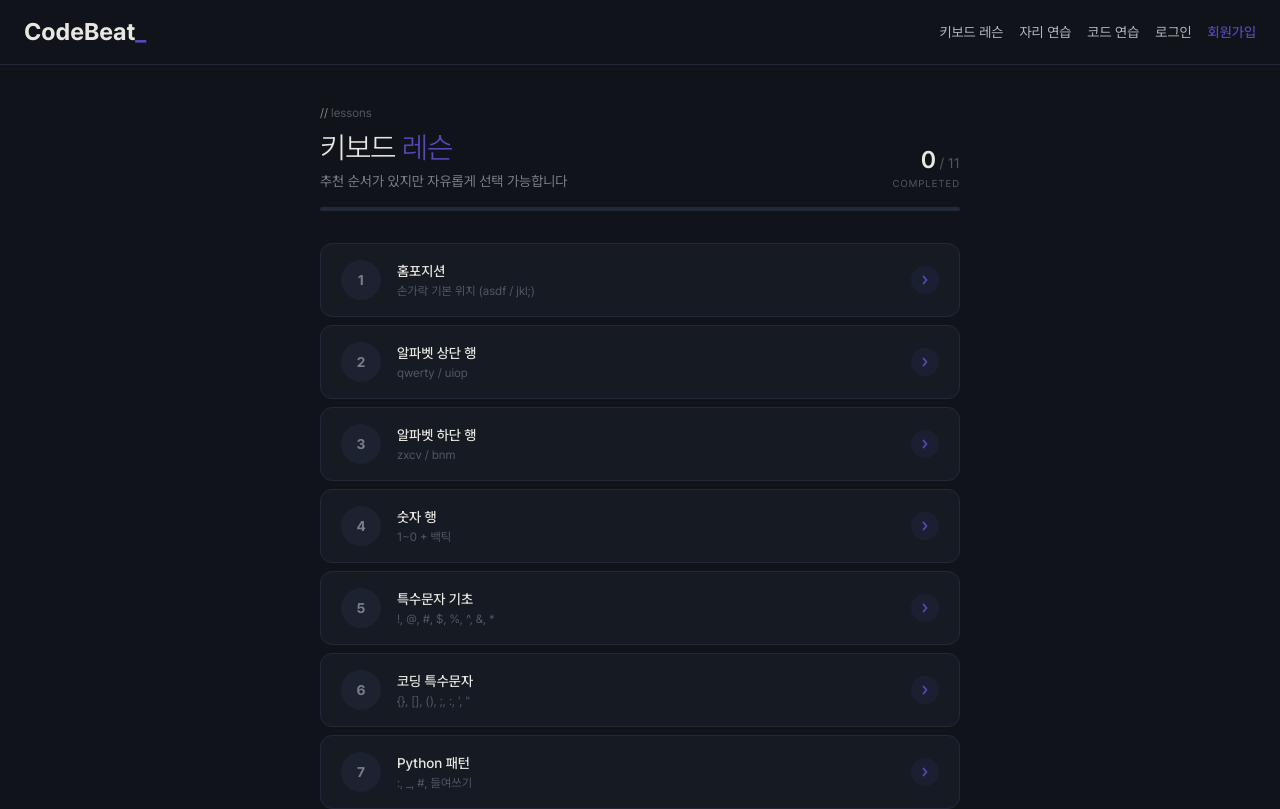
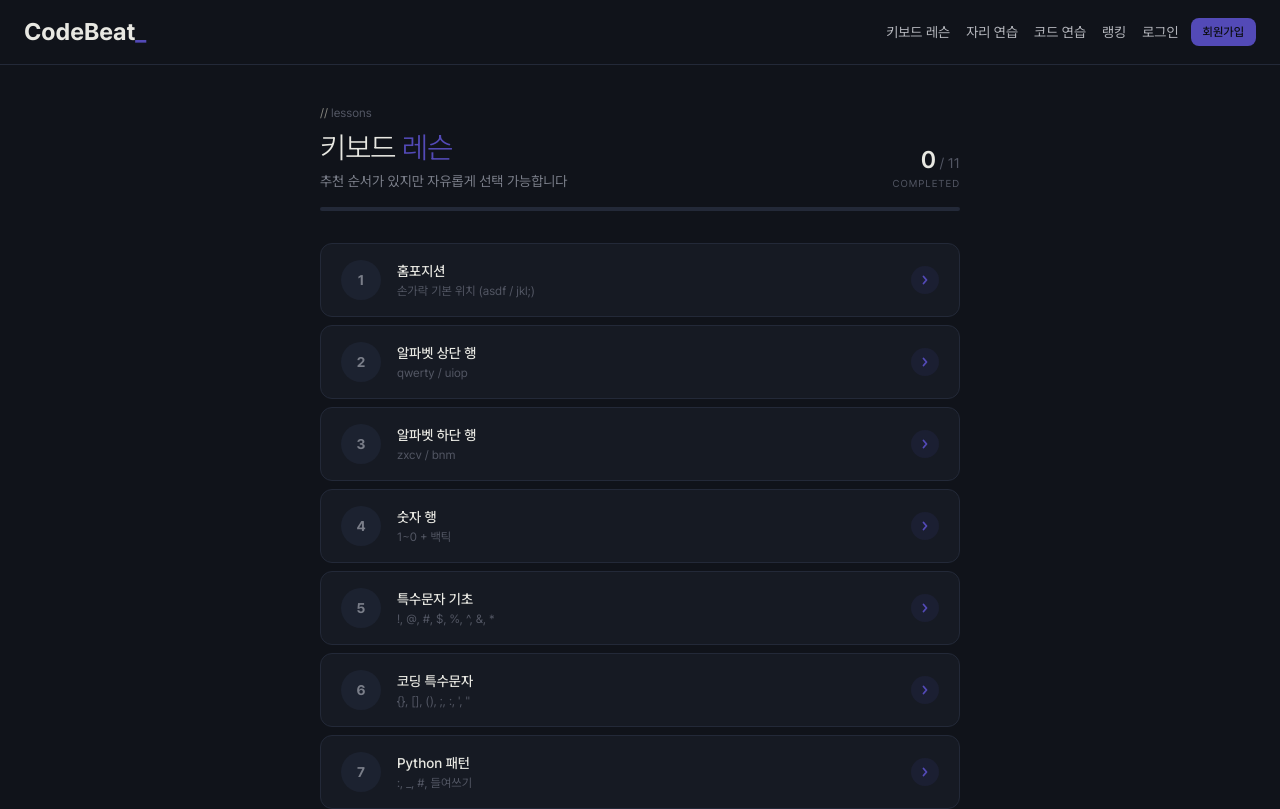
Before and after one commit to codebeat-dev/codebeat-front, a Next.js app: page /lesson in a window 1280 px wide. Shown: the top 809 px of the page. Built offline with nearby package versions, Linux system fonts and the light colour scheme.

Commit message:
feat: 헤더에 로그인 상태 반영 및 로그아웃 버튼 추가

```diff
--- a/src/components/common/Header.tsx
+++ b/src/components/common/Header.tsx
@@ -1,6 +1,18 @@
+'use client'
+
 import Link from 'next/link'
+import { useRouter } from 'next/navigation'
+import { useAuthStore } from '@/store/authStore'
 
 export const Header = () => {
+  const router = useRouter()
+  const { isLoggedIn, user, clearAuth } = useAuthStore()
+
+  const handleLogout = () => {
+    clearAuth()
+    router.push('/')
+  }
+
   return (
     <header className="flex items-center justify-between px-6 py-4 border-b border-[var(--rule)]" style={{ background: 'var(--paper)' }}>
       <Link href="/" className="flex items-baseline gap-0">
@@ -18,12 +30,32 @@ export const Header = () => {
         <Link href="/setup" className="text-[var(--fg-2)] hover:text-[var(--fg-1)] transition-colors text-sm">
           코드 연습
         </Link>
-        <Link href="/login" className="text-[var(--fg-2)] hover:text-[var(--fg-1)] transition-colors text-sm">
-          로그인
+        <Link href="/ranking" className="text-[var(--fg-2)] hover:text-[var(--fg-1)] transition-colors text-sm">
+          랭킹
         </Link>
-        <Link href="/signup" className="text-[var(--accent)] hover:text-[var(--accent-2)] transition-colors text-sm font-medium">
-          회원가입
-        </Link>
+
+        {isLoggedIn ? (
+          <div className="flex items-center gap-3">
+            <span className="font-[var(--font-mono)] text-xs text-[var(--fg-4)]">
+              {user?.username}
+            </span>
+            <button
+              onClick={handleLogout}
+              className="text-xs text-[var(--fg-3)] hover:text-[var(--bad)] border border-[var(--rule)] hover:border-[var(--bad)]/40 px-2.5 py-1 rounded-lg transition-colors font-[var(--font-mono)]"
+            >
+              로그아웃
+            </button>
+          </div>
+        ) : (
+          <div className="flex items-center gap-3">
+            <Link href="/login" className="text-[var(--fg-2)] hover:text-[var(--fg-1)] transition-colors text-sm">
+              로그인
+            </Link>
+            <Link href="/signup" className="text-xs text-[var(--ink)] bg-[var(--accent)] hover:opacity-90 px-3 py-1.5 rounded-lg transition-opacity font-medium">
+              회원가입
+            </Link>
+          </div>
+        )}
       </div>
     </header>
   )
```
